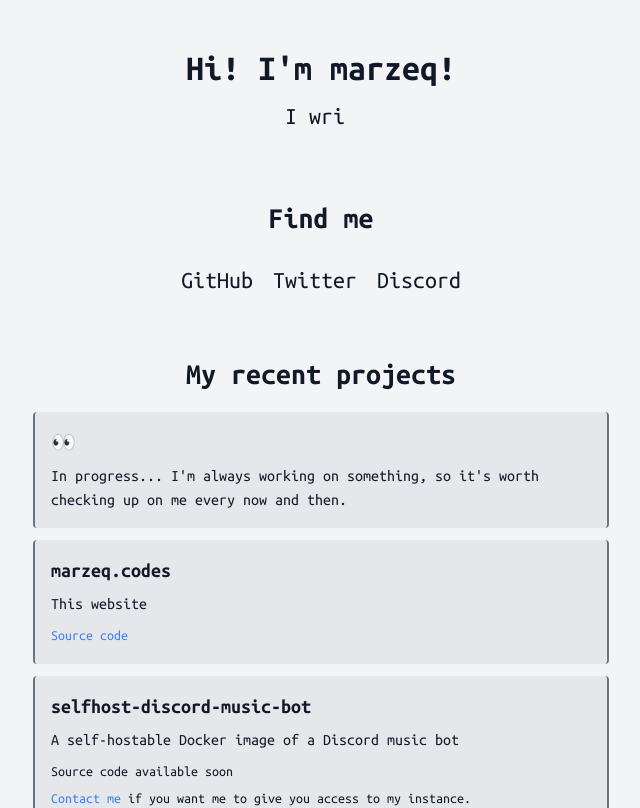
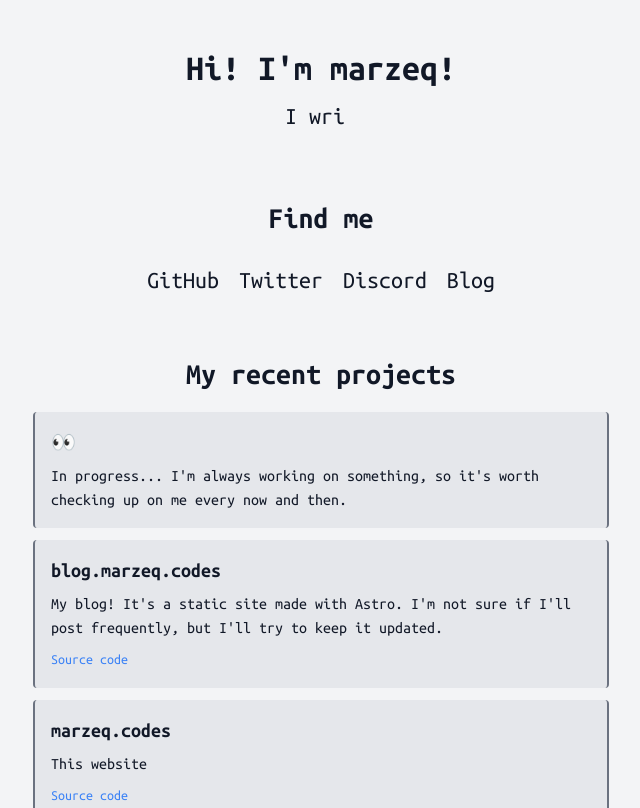
Before and after one commit to marzeq/marzeq.codes, a React (Vite) app: page / in a window 1280 px wide. Shown: the top 808 px of the page, without its empty margins (319-959 px from the left). Built offline with nearby package versions, Linux system fonts and the light colour scheme.

Commit message:
link to blog

```diff
--- a/src/App.tsx
+++ b/src/App.tsx
@@ -64,6 +64,7 @@ const App = () => {
             ) : (
               <CopyClick styleAs="link" setClicked={setCopied} text={DISCORD_TAG}>Discord</CopyClick>
             )}
+            <Link href="https://blog.marzeq.codes/" notBlank>Blog</Link>
           </div>
 
           <div className="flex flex-col justify-center mt-12 text-2xl font-medium gap-5 text-center">
@@ -71,7 +72,8 @@ const App = () => {
 
             <div className="flex flex-col gap-3 text-left">
               <Project name="👀" description="In progress... I'm always working on something, so it's worth checking up on me every now and then." />
-              <Project name="marzeq.codes" oss="https://github.com/marzeq/new-website" description="This website" link="/" />
+              <Project name="blog.marzeq.codes" oss="https://github.com/marzeq/blog.marzeq.codes/" description="My blog! It's a static site made with Astro. I'm not sure if I'll post frequently, but I'll try to keep it updated." link="https://blog.marzeq.codes/" notBlank />
+              <Project name="marzeq.codes" oss="https://github.com/marzeq/marzeq.codes/" description="This website" link="/" />
               <Project name="selfhost-discord-music-bot" oss description="A self-hostable Docker image of a Discord music bot" link="https://hub.docker.com/repository/docker/marzeq/selfhost-discord-music-bot">
                 <BlueLink href="/#findme" notBlank>Contact me</BlueLink> if you want me to give you access to my instance.
               </Project>
@@ -108,11 +110,12 @@ const Project: Component<{
   name: string
   description: string
   link?: string
+  notBlank?: boolean
   oss?: boolean | string
   children?: ReactNode
-}> = ({ name, description, link, oss, children }) => {
+}> = ({ name, description, link, oss, children, notBlank }) => {
   return (
-    <a href={link} target="_blank">
+    <a href={link} target={!notBlank ? "_blank" : undefined}>
       <div className="select-none max-w-xl border-x-2 border-gray-500 bg-gray-200 dark:bg-gray-800 hover:bg-gray-300 dark:hover:bg-gray-700 transition duration-300 rounded p-4 cursor-pointer">
         <h3 className="text-xl font-bold">{name}</h3>
         <p className="mt-2 w-full text-base">{description}</p>
--- a/src/Components/Link.tsx
+++ b/src/Components/Link.tsx
@@ -3,9 +3,10 @@ import { Component } from "../util"
 
 const Link: Component<{
   href: string
+  notBlank?: boolean
   children: ReactNode
-}> = ({ href, children }) => {
-  return <a href={href} target="_blank" rel="noreferrer" className="hover:text-gray-600 hover:dark:text-gray-400 transition duration-300">{children}</a>
+}> = ({ href, children, notBlank }) => {
+  return <a href={href} target={!notBlank ? "_blank" : undefined} rel="noreferrer" className="hover:text-gray-600 hover:dark:text-gray-400 transition duration-300">{children}</a>
 }
 
 export default Link
```
